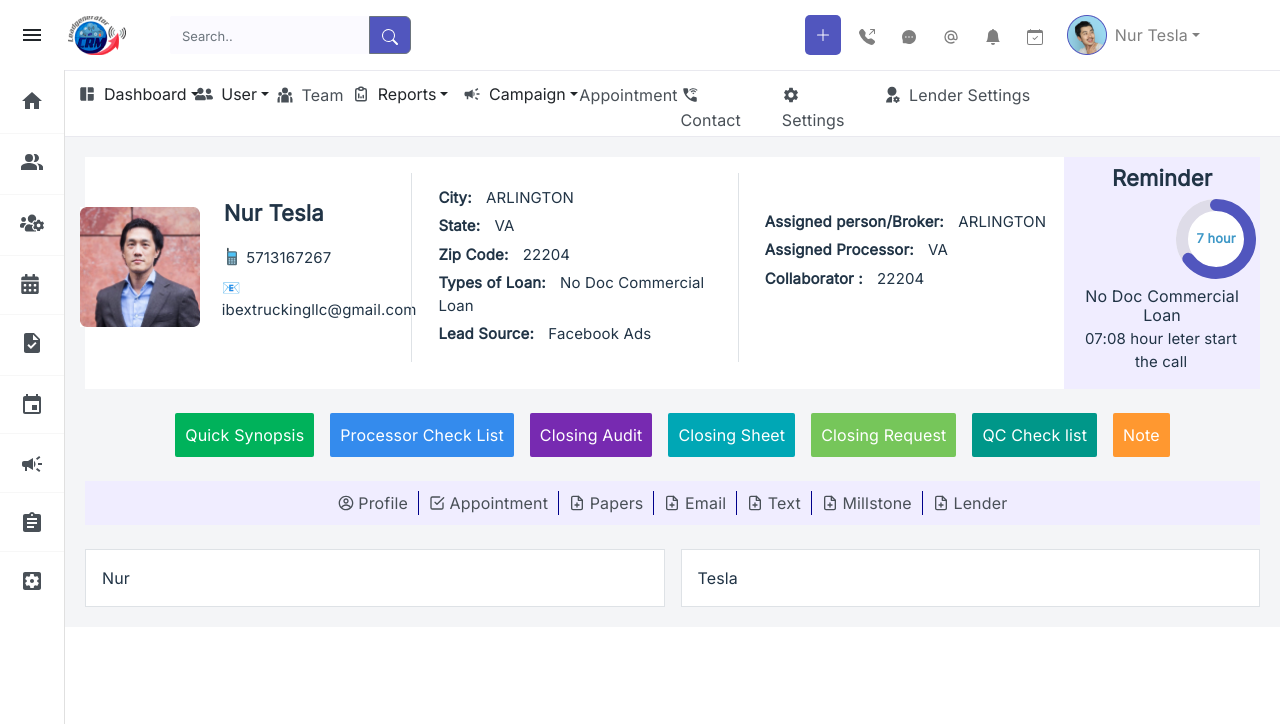
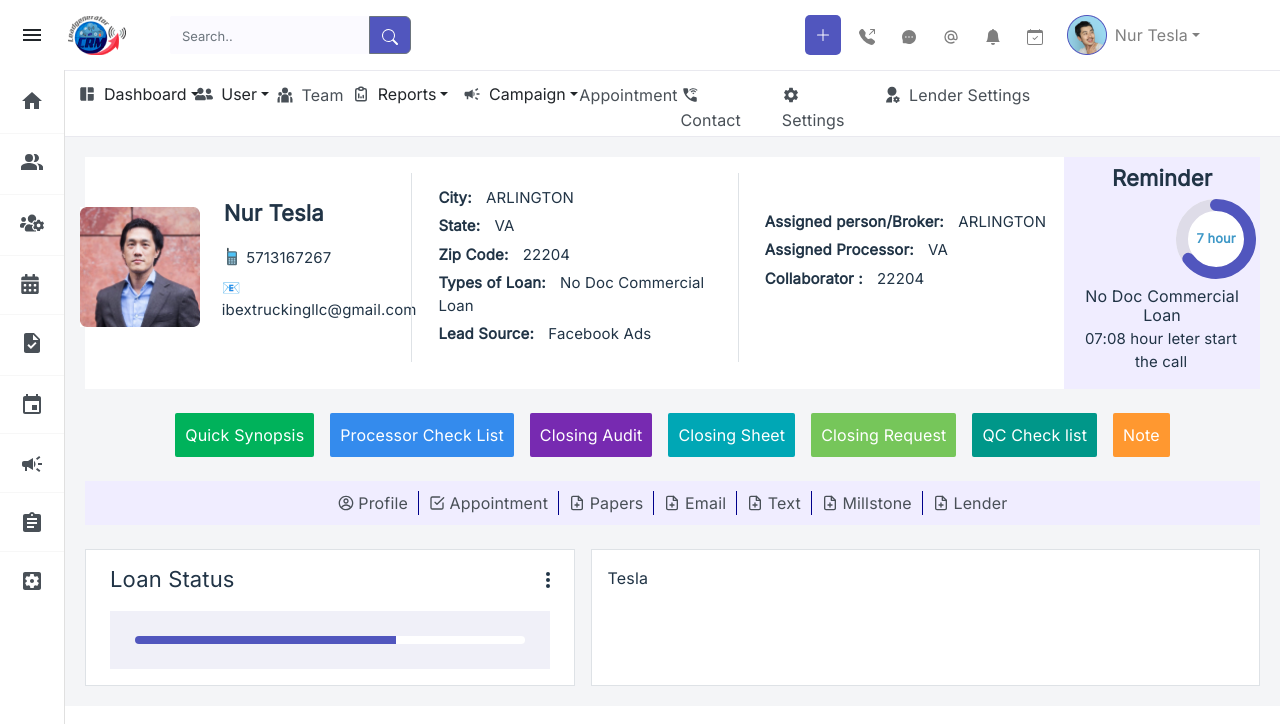
Before and after one commit to assraf-nur/CRM, a React (Create React App) app: page /contact-details in a window 1280 px wide. Shown: the top 724 px of the page. Built offline with nearby package versions, Linux system fonts and the light colour scheme.

Commit message:
added progress bar

```diff
--- a/src/Components/CSS/Style.css
+++ b/src/Components/CSS/Style.css
@@ -840,8 +840,8 @@ div {
   font-weight: 400;
   margin-left: 10px;
 }
-.timer-section{
-  background-color: #F0EDFF;
+.timer-section {
+  background-color: #f0edff;
   text-align: center;
 }
 .contact-details-progress {
@@ -852,34 +852,53 @@ div {
   text-align: center;
   margin-left: 100px;
 }
-.timer-section p{
+.timer-section p {
   margin-top: -5px;
 }
-.contact-details-page-links{
+.contact-details-page-links {
   display: flex;
   justify-content: center;
 }
-.contact-details-page-links a{
+.contact-details-page-links a {
   text-decoration: none;
   color: white;
   background-color: #0dcd94;
   padding: 10px;
   border-radius: 2px;
 }
-.contact-details-page-links2{
-  background-color: #F0EDFF;
+.contact-details-page-links2 {
+  background-color: #f0edff;
   text-decoration: none;
   padding: 10px;
   display: flex;
   justify-content: center;
 }
-.contact-details-page-links2 a{
+.contact-details-page-links2 a {
   text-decoration: none;
   color: #495057;
   height: 100%;
   margin-left: 10px;
   padding-right: 10px;
 }
-.page-links2{
+.page-links2 {
   border-right: 1px solid darkblue;
 }
+.loan-status-box-title {
+  display: flex;
+  justify-content: space-between;
+}
+.loan-status-box-title h6 {
+  font-weight: 400;
+  font-size: 22px;
+  color: #213446;
+}
+.loan-status-progress {
+  background-color: #f0f0f8;
+  padding: 25px;
+  margin-left: 8px;
+  margin-right: 8px;
+  margin-top: 10px;
+}
+.progress-bar {
+  --bs-progress-bar-bg: #5156be;
+}
--- a/src/Components/Contact/ContactDetails.js
+++ b/src/Components/Contact/ContactDetails.js
@@ -2,10 +2,13 @@ import React from "react";
 import contactProfile from "../Images/Profile/contact-profile.jpg";
 import { FcCellPhone } from "react-icons/fc";
 import { CgProfile } from "react-icons/cg";
+import { HiDotsVertical } from "react-icons/hi";
 import { FiCheckSquare, FiFilePlus } from "react-icons/fi";
 import { buildStyles, CircularProgressbar } from "react-circular-progressbar";
+import { ProgressBar } from "react-bootstrap";
 
 const ContactDetails = () => {
+  const now = 67;
   return (
     <div className="p-3 contact-details-page">
       <div className="row m-1 bg-white">
@@ -123,7 +126,17 @@ const ContactDetails = () => {
         </a>
       </div>
       <div className="m-1 mt-4 row gap-3">
-        <div className="col-xl bg-white p-3 border">Nur</div>
+        <div className="col-xl-5 bg-white p-3 border">
+          <div className="loan-status-box">
+            <div className="loan-status-box-title">
+              <h6 className="ms-2">Loan Status</h6>
+              <HiDotsVertical className="fs-5 mt-1" />
+            </div>
+            <div className="loan-status-progress">
+              <ProgressBar colors="#5156BE" style={{height: "8px",backgroundColor: "#FFFFFF"}} now={now} label={`${now}%`} visuallyHidden/>
+            </div>
+          </div>
+        </div>
         <div className="col-xl bg-white p-3 border">Tesla</div>
       </div>
     </div>
```
